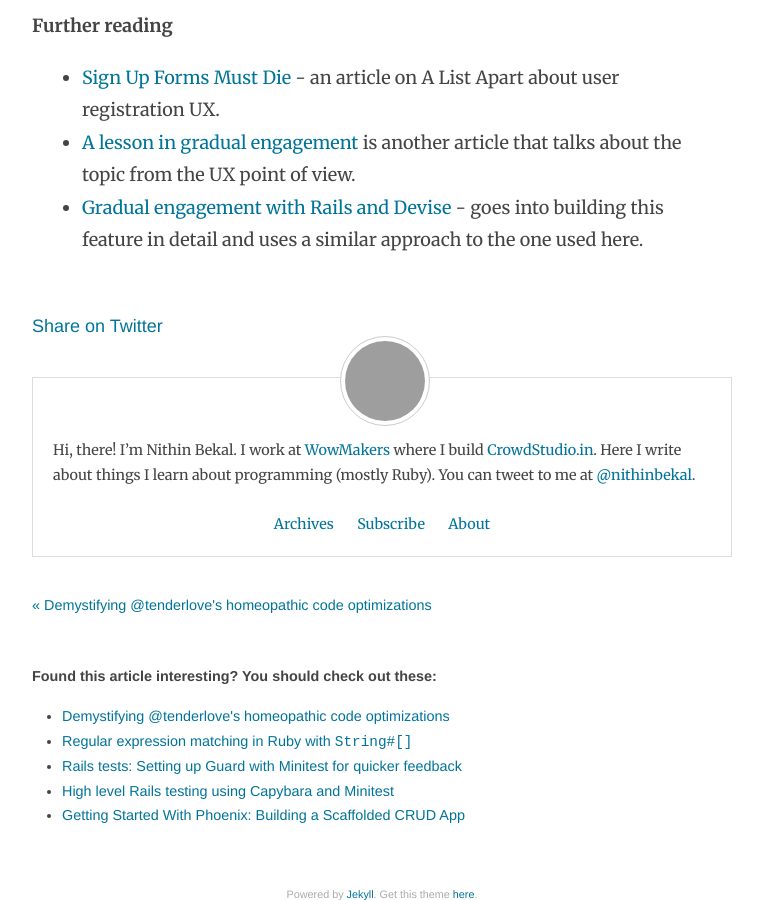
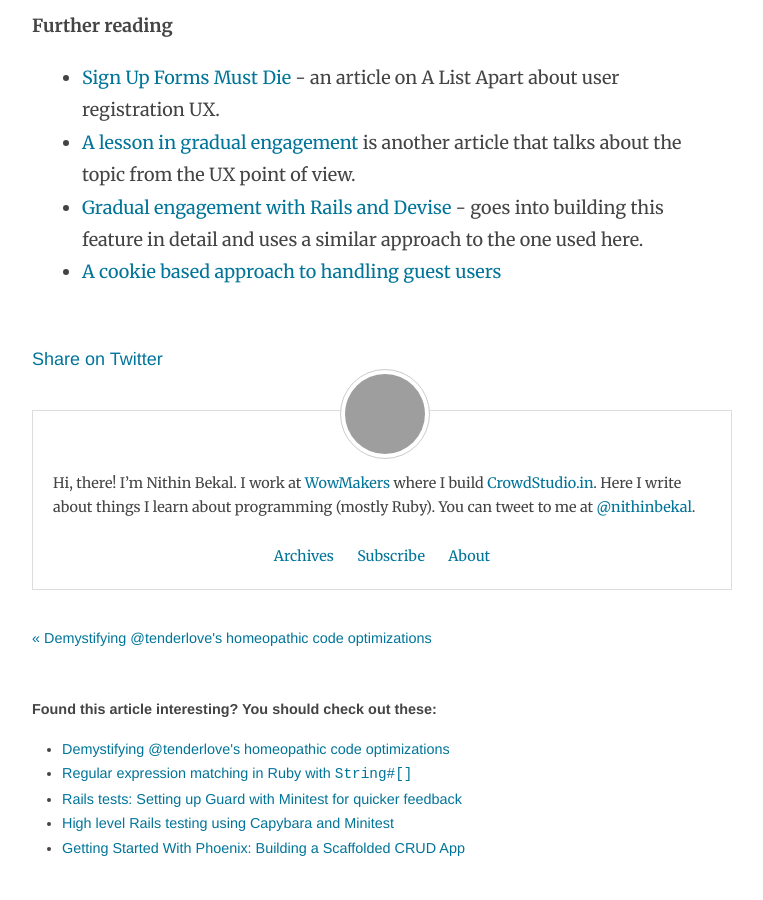
Before and after one commit to nithinbekal/nithinbekal.github.io, a Jekyll site: the page built from _posts/2015-06-26-gradual-engagement-rails.md, in a window 1280 px wide and 900 px high, scrolled down 4169 px, cut to the strip 0-900 px from the top of the window. Shown: the whole strip, without its empty margins (258-1021 px from the left). Built offline with Jekyll 4.4.1, drawn with Linux system fonts in a browser that asks for light colours; comment, search, counter and statistics services are not loaded; grey boxes are pictures that could not be loaded.

Commit message:
Add new link

```diff
--- a/_posts/2015-06-26-gradual-engagement-rails.md
+++ b/_posts/2015-06-26-gradual-engagement-rails.md
@@ -233,3 +233,4 @@ of the users of your web apps.
 * [Gradual engagement with Rails and Devise](http://www.codediode.io/lessons/364-gradual-engagement-with-rails-and-devise) -
   goes into building this feature in detail
   and uses a similar approach to the one used here.
+* [A cookie based approach to handling guest users](http://craftingruby.com/posts/2015/06/20/cookie-based-approach-to-guest-users.html)
```
